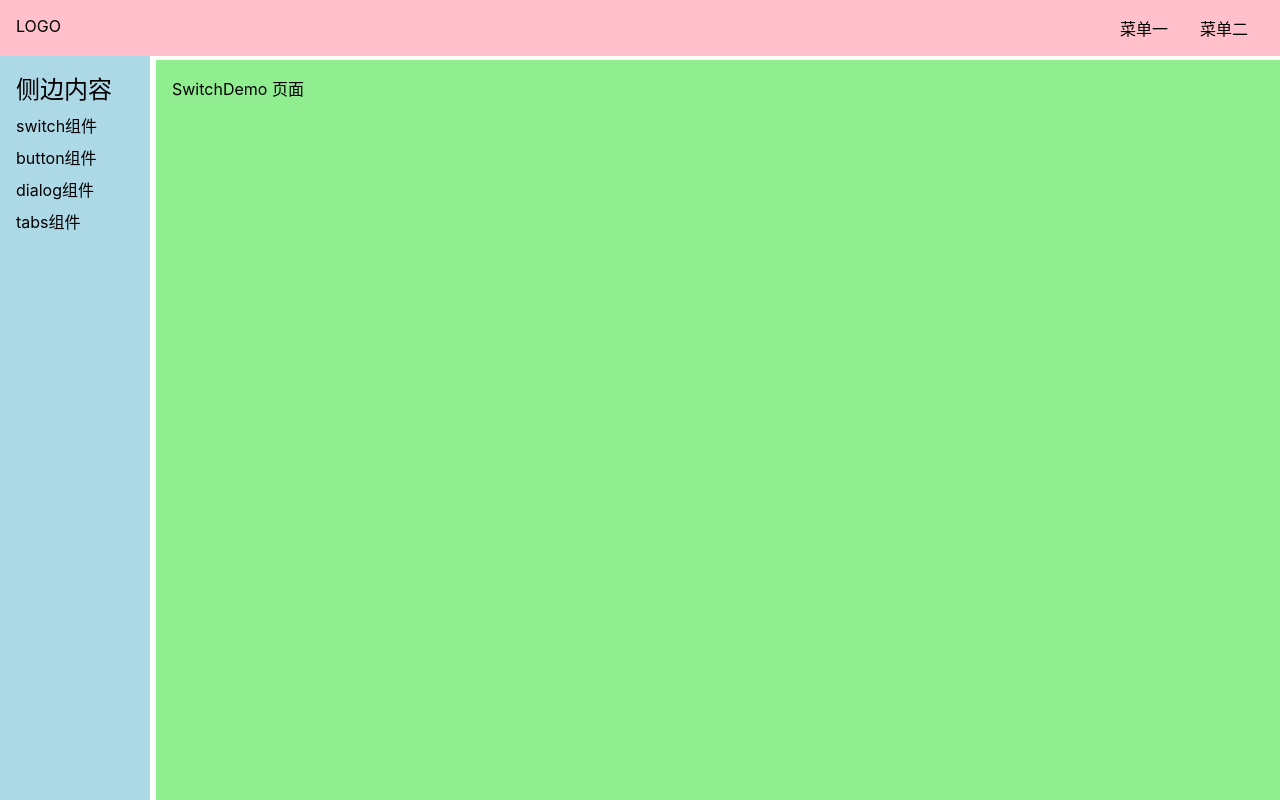
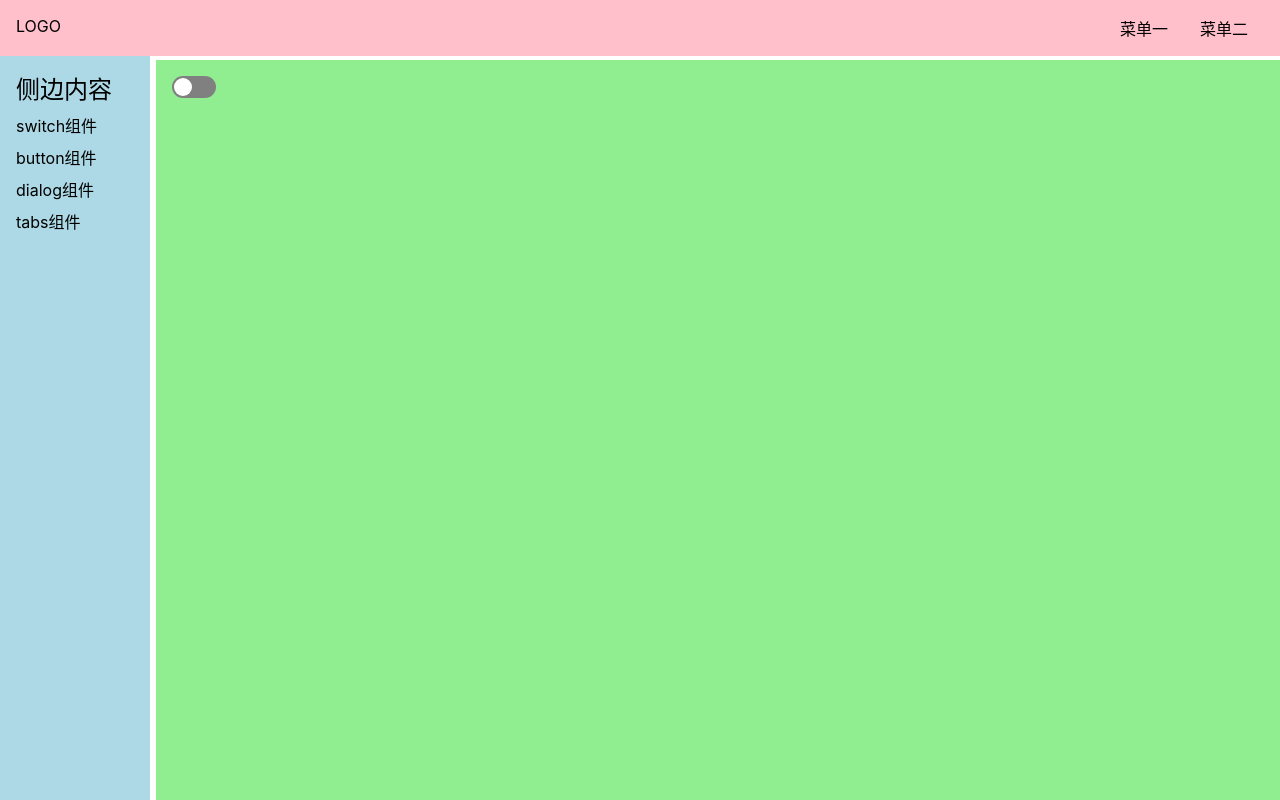
Before and after one commit to Bela-xie/uu-ui-lib, a Vue app: page /#/doc/switch in a window 1280 px wide. Built offline with nearby package versions, Linux system fonts and the light colour scheme.

Commit message:
完成switch组件

```diff
--- a/src/components/SwitchDemo.vue
+++ b/src/components/SwitchDemo.vue
@@ -1,3 +1,15 @@
 <template>
-  <div>SwitchDemo 页面</div>
+  <div><Switch v-model:value="bool" /></div>
 </template>
+
+<script lang="ts">
+import { ref } from "vue";
+import Switch from "../lib/Switch.vue";
+export default {
+  components: { Switch },
+  setup() {
+    const bool = ref(false);
+    return { bool };
+  },
+};
+</script>
--- /dev/null
+++ b/src/lib/Switch.vue
@@ -0,0 +1,61 @@
+<template>
+  <button :class="{ checked: value }" @click="toggle">
+    <span></span>
+  </button>
+</template>
+
+<script>
+export default {
+  props: {
+    value: Boolean,
+  },
+  setup(props, context) {
+    const toggle = () => {
+      context.emit("update:value", !props.value);
+    };
+    return { toggle };
+  },
+};
+</script>
+
+<style lang="scss" scoped>
+$h: 22px;
+$h2: $h - 4px;
+button {
+  height: $h;
+  width: $h * 2;
+  border: none;
+  background: gray;
+  border-radius: $h/2;
+  position: relative;
+  > span {
+    position: absolute;
+    top: 2px;
+    left: 2px;
+    height: $h2;
+    width: $h2;
+    background: white;
+    border-radius: $h2 / 2;
+    transition: left 250ms;
+  }
+  &.checked {
+    background: blue;
+    > span {
+      left: calc(100% - #{$h2} - 2px);
+    }
+  }
+  &:focus {
+    outline: none;
+  }
+  &:active {
+    > span {
+      width: $h2 + 4px;
+    }
+  }
+  &.checked:active {
+    > span {
+      margin-left: -4px;
+    }
+  }
+}
+</style>
```
Also changed, not shown: 1 other file (tests, documents, lock files or other folders).
